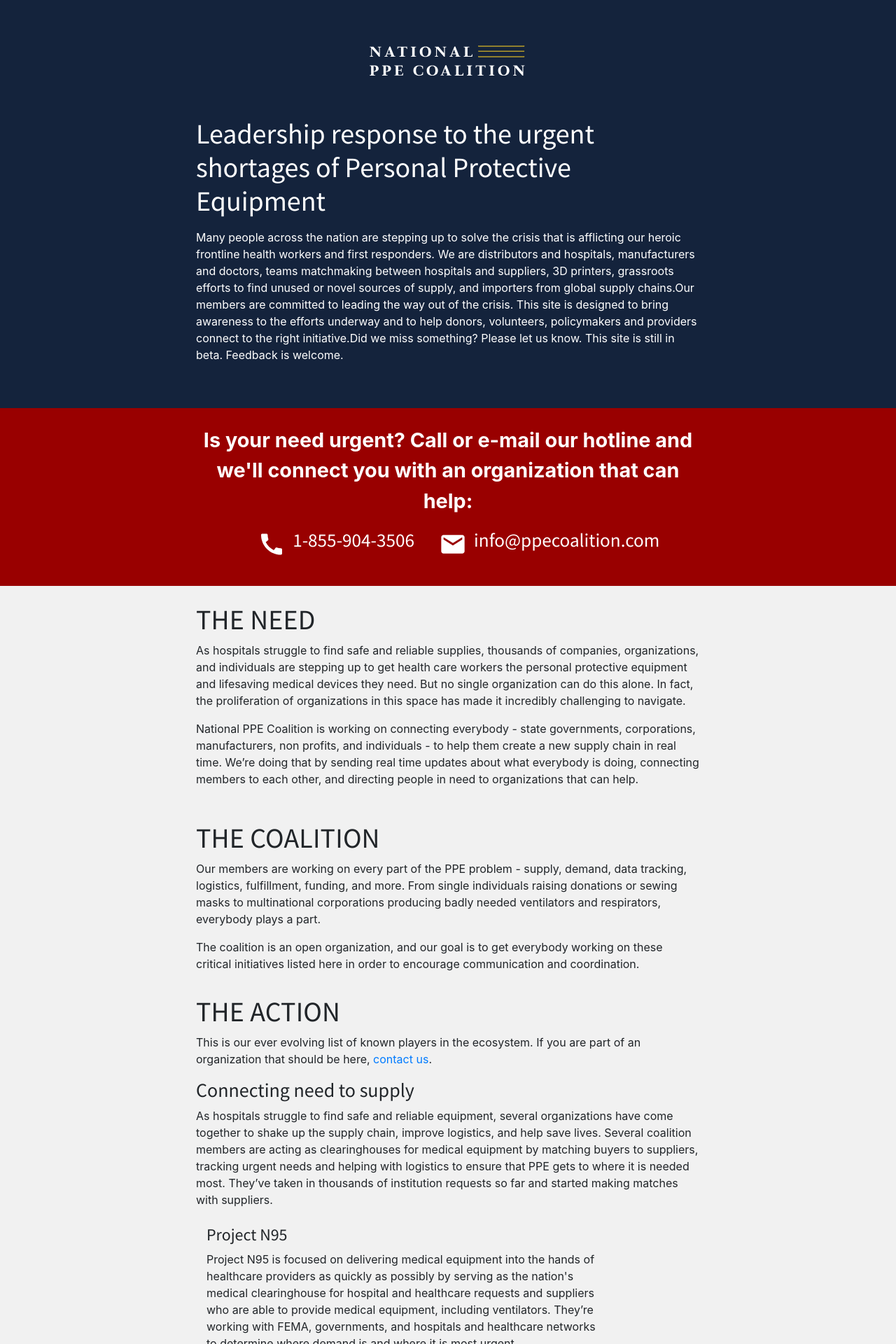
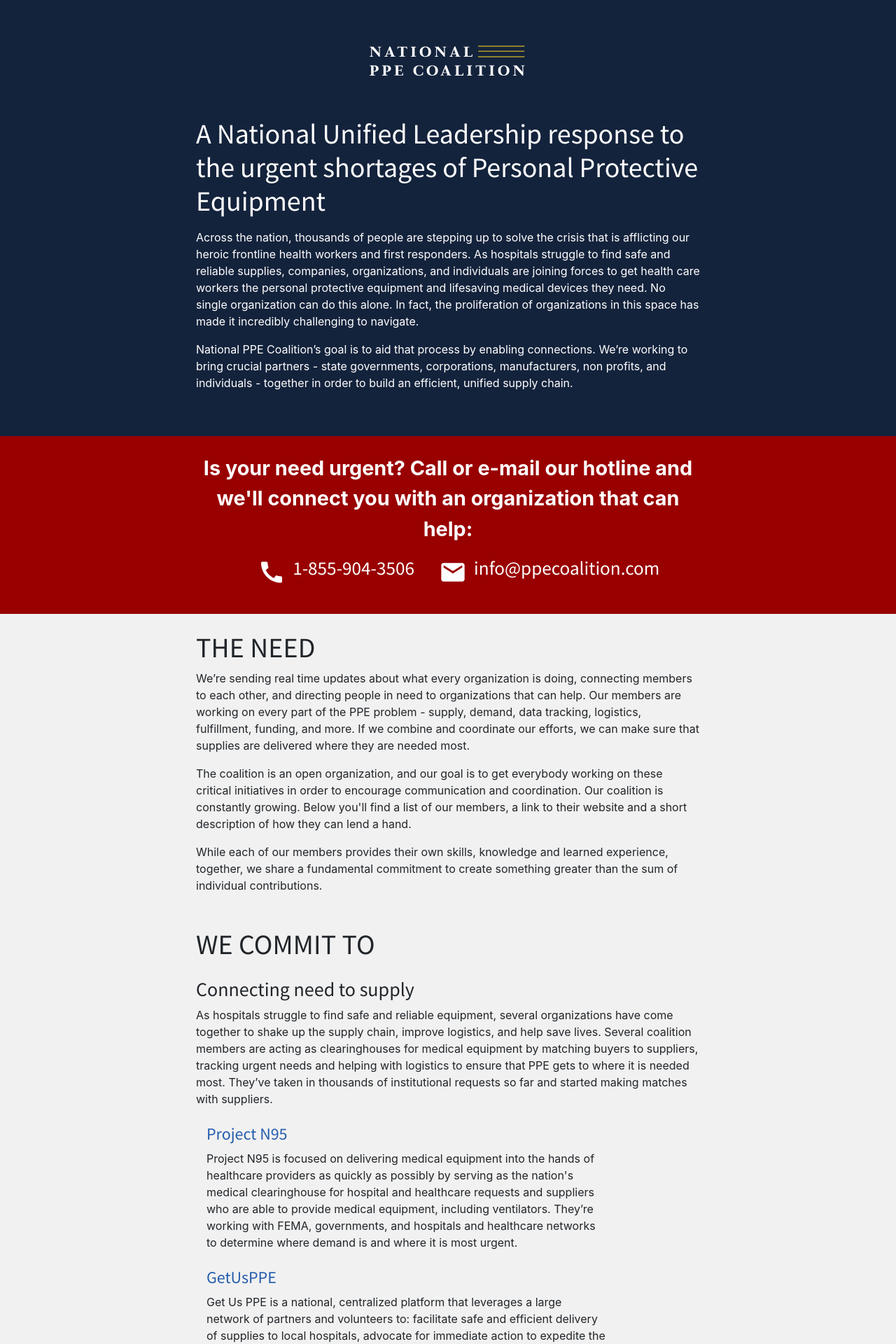
Before and after one commit to jdecaron/c19coalition, a Jekyll site: the page built from pages/index.html, in a window 1280 px wide. Shown: the top 1920 px of the page at 70% size. Built offline with Jekyll 4.4.1, drawn with Linux system fonts in a browser that asks for light colours; some of the changed text lies outside the part shown.

Commit message:
new copy changes

```diff
--- a/assets/style.scss
+++ b/assets/style.scss
@@ -119,6 +119,10 @@
 
   h4 {
     margin-top: 1.5rem;
+
+    a {
+      color: #255dad;
+    }
   }
 }
 .section-intro {
--- a/pages/index.html
+++ b/pages/index.html
@@ -12,17 +12,20 @@
         </h1>
         <p>
           <h1>
-            Leadership response to the urgent shortages of Personal Protective Equipment
+            A National Unified Leadership response to the urgent shortages of Personal Protective Equipment
           </h1>
         </p>
         <p>
-          Many people across the nation are stepping up to solve the crisis that is afflicting our heroic frontline
-          health workers and first responders. We are distributors and hospitals, manufacturers and doctors, teams
-          matchmaking between hospitals and suppliers, 3D printers, grassroots efforts to find unused or novel sources
-          of supply, and importers from global supply chains.Our members are committed to leading the way out of the
-          crisis. This site is designed to bring awareness to the efforts underway and to help donors, volunteers,
-          policymakers and providers connect to the right initiative.Did we miss something? Please let us know. This
-          site is still in beta. Feedback is welcome. </p>
+          Across the nation, thousands of people are stepping up to solve the crisis that is afflicting our heroic
+          frontline health workers and first responders. As hospitals struggle to find safe and reliable supplies,
+          companies, organizations, and individuals are joining forces to get health care workers the personal
+          protective equipment and lifesaving medical devices they need. No single organization can do this alone. In
+          fact, the proliferation of organizations in this space has made it incredibly challenging to navigate.
+        </p>
+        <p>
+          National PPE Coalition’s goal is to aid that process by enabling connections. We’re working to bring crucial
+          partners - state governments, corporations, manufacturers, non profits, and individuals - together in order to
+          build an efficient, unified supply chain.
         </p>
       </div>
     </div>
@@ -69,111 +72,112 @@
       <div class="col-12 my-4">
         <h2>The Need</h2>
         <p>
-          As hospitals struggle to find safe and reliable supplies, thousands of companies, organizations, and
-          individuals are stepping up to get health care workers the personal protective equipment and lifesaving
-          medical devices they need. But no single organization can do this alone. In fact, the proliferation of
-          organizations in this space has made it incredibly challenging to navigate.
+          We’re sending real time updates about what every organization is doing, connecting members to each other, and
+          directing people in need to organizations that can help. Our members are working on every part of the PPE
+          problem - supply, demand, data tracking, logistics, fulfillment, funding, and more. If we combine and
+          coordinate our efforts, we can make sure that supplies are delivered where they are needed most.
+
         </p>
         <p>
-          National PPE Coalition is working on connecting everybody - state governments, corporations, manufacturers,
-          non profits, and individuals - to help them create a new supply chain in real time. We’re doing that by
-          sending real time updates about what everybody is doing, connecting members to each other, and directing
-          people in need to organizations that can help.
+          The coalition is an open organization, and our goal is to get everybody working on these critical initiatives
+          in order to encourage communication and coordination. Our coalition is constantly growing. Below you'll find a
+          list of our members, a link to their website and a short description of how they can lend a hand.
+        </p>
+        <p>
+          While each of our members provides their own skills, knowledge and learned experience, together, we share a
+          fundamental commitment to create something greater than the sum of individual contributions.
         </p>
       </div>
 
       <div class="col-12 my-2">
-        <h2>The Coalition</h2>
-        <p>
-          Our members are working on every part of the PPE problem - supply, demand, data tracking, logistics, fulfillment, funding, and more. From single individuals raising donations or sewing masks to multinational corporations producing badly needed ventilators and respirators, everybody plays a part.
-        </p>
-        <p>
-          The coalition is an open organization, and our goal is to get everybody working on these critical initiatives listed here in order to encourage communication and coordination.
-        </p>
+        <h2>We commit to</h2>
       </div>
 
       <div class="col-12 my-2">
-        <h2>The Action</h2>
-        <p>This is our ever evolving list of known players in the ecosystem. If you are part of an organization that
-          should be here, <a href="mailto:info@ppecoalition.org">contact us</a>.
-        </p>
-
         <h3>Connecting need to supply</h3>
         <p>
           As hospitals struggle to find safe and reliable equipment, several organizations have come together to shake
           up the supply chain, improve logistics, and help save lives. Several coalition members are acting as
           clearinghouses for medical equipment by matching buyers to suppliers, tracking urgent needs and helping with
-          logistics to ensure that PPE gets to where it is needed most. They’ve taken in thousands of institution
+          logistics to ensure that PPE gets to where it is needed most. They’ve taken in thousands of institutional
           requests so far and started making matches with suppliers.
         </p>
 
         <div class="col-10 my-2">
-          <h4>Project N95</h4>
+          <h4><a href="https://www.projectn95.org/">Project N95</a></h4>
           <p>Project N95 is focused on delivering medical equipment into the hands of healthcare providers as quickly as
             possibly by serving as the nation's medical clearinghouse for hospital and healthcare requests and suppliers
             who are able to provide medical equipment, including ventilators. They’re working with FEMA, governments,
             and hospitals and healthcare networks to determine where demand is and where it is most urgent.</p>
 
-          <h4>GetUsPPE</h4>
+          <h4><a href="https://getusppe.org/">GetUsPPE</a></h4>
           <p>Get Us PPE is a national, centralized platform that leverages a large network of partners and volunteers
             to: facilitate safe and efficient delivery of supplies to local hospitals, advocate for immediate action to
             expedite the manufacture of medical PPE nationwide and unite the maker community to validate and share PPE
             designs that can be printed and assembled locally. It is a collaboration between physicians and medical
             researchers on the frontlines of the COVID-19 pandemic, engineers, scientists and programmers.</p>
 
-          <h4>PPE Link</h4>
+          <h4><a href="https://ppelink.wordpress.com/">PPE Link</a></h4>
           <p>PPE Link is working to collect and connect donations of standard PPE (not homemade) from local communities
             of academic and industry STEM labs as well as any other institutions or companies that use PPE in their
             operations to help provide a short-term stopgap by donating their local hospitals with supplies until
             national efforts are able to compensate.</p>
 
-          <h4>Masks For Docs</h4>
+          <h4><a href="https://masksfordocs.com/">Masks For Docs</a></h4>
           <p>Masks for Docs is focused exclusively on providing protective masks to health care workers. They are
             collecting masks and have volunteers making and printing masks, and are building a resource to match
             supplies with hospitals in need and distribute them.</p>
 
-          <h4>Operation Masks</h4>
+          <h4><a href="https://operationmasks.org/">Operation Masks</a></h4>
           <p>Operation Masks has partnered with logistics experts to get masks, gloves and other PPE from payment to
             factory procurement to shipping to ground delivery to hospitals.</p>
 
-          <h4>Help Hospitals</h4>
-          <p>Help Hospitals is working to catalog hospitals and their supply needs in order to connect with the
-            appropriate donations of PPE.</p>
-
-          <h4>Harbor Freight</h4>
+          <h4><a href="https://www.harborfreight.com/">Harbor Freight</a></h4>
           <p>Harbor Freight is shipping more than 44 million pairs of nitrile gloves and hundreds of thousands of masks
             and face shields to hospitals in over 1,000 communities that requested them directly. </p>
 
-          <h4>So You Want To Help with PPE</h4>
+          <h4><a href="https://docs.google.com/document/d/1os3YJtmbeqSp2i8BEUSqJxp9oBTIy0CIC2mLMNV26oc/edit">So You Want
+              To Help with PPE</a></h4>
           <p>A list of resources for helping with the shortage of PPE, including places to donate and volunteer, plans
             and specs for sewing, 3D printing and donating masks, ways to request masks and face shields, answers to
             frequently asked questions about making masks and other ways to help both regionally and nationally</p>
 
-          <h4>Find the Masks</h4>
+          <h4><a href="https://findthemasks.com/">Find the Masks</a></h4>
           <p>Find the Masks has catalogued nationwide donation locations for PPE including surgical mask & N95 Masks,
             face shields, medical booties, safety goggles, gloves, kleenex, hand sanitizer, medical overalls, gowns, and
             advanced respirators (PAPR/CAPR/etc.). Filter by location or type of PPE.</p>
 
-          <h4>Mask Match</h4>
+          <h4><a href="https://www.mask-match.com/">Mask Match</a></h4>
           <p>Mask Match is a peer-to-peer matching site for direct shipping between those who have masks to donate and
             those who are in need.</p>
 
-          <h4>Get Them PPE</h4>
+          <h4><a href="https://www.getppe.me/">Get Them PPE</a></h4>
           <p>Get Them PEE is a crowdsourcing site built to help identify hospitals and other organizations that are
             severely undersupplied and in need of donations. Use the map to find out what items local hospitals are in
             need of and get contact info for each hospital to coordinate donations. There is also a separate form to
             submit hospital needs for inclusion. </p>
 
-          <h4>Worldwide Supply Chain Federation</h4>
+          <h4><a href="https://www.tnyscm.com/">Worldwide Supply Chain Federation</a></h4>
           <p>The Worldwide Supply Chain Federation is using its collective resources as a grassroots supply chain to
             source the most critical materials. It’s working with a number of government and private organizations to
             get everything where it is most needed, and to minimize random inquiries these groups need to vet and screen
             through.</p>
 
-          <h4>Mask Brigade</h4>
+          <h4><a href="https://www.fulllifecare.org/the-mask-brigade/">Mask Brigade</a></h4>
           <p>The goal of each Mask Brigade’s is to help local residents and small businesses donate their N95 masks to
             the local healthcare community. Volunteers will pick up donated N95 masks as well as any other PPE and take
             them to local hospitals. They also offer information on methods for direct donation.</p>
+
+          <h4><a href="https://www.ppeconnectpgh.com/">PPE Connect Pittsburgh</a></h4>
+          <p>PPE Connect Pittsburgh is connecting Pittsburgh area healthcare workers in need of PPE with those who have
+            and are willing to donate new, unused PPE, including N95 masks, gloves, isolation gowns, face shields and
+            goggles. They’re coordinating both donations and requests and will pick up supplies and arrange distribution
+            in partnership with local groups.</p>
+
+          <!--<h4>City of Seattle Protective Equipment Donation Site</h4>
+          <p>The donation site is providing a form to arrange a pick-up of unused supplies, including masks, wipes,
+            gowns, gloves, and ventilators, in unopened boxes or sealed packages. For unused but open supplies they’re
+            partnering with the Seattle Mask Brigade for pickup.</p>-->
         </div>
 
 
@@ -188,61 +192,92 @@
         </p>
 
         <div class="col-10 my-2">
-          <h4>The Mask Pros</h4>
+          <h4><a href="https://themaskpros.com/masks/">The Mask Pros</a></h4>
           <p>The Mask Pros provides free resources for making masks including sewing patterns, DIY instructional videos,
             and downloadable files for 3D-printed masks. It also includes general information about surgical masks and
             N95 respirator masks</p>
 
-          <h4>FreeSewing</h4>
+          <h4><a href="https://freesewing.org/">FreeSewing</a></h4>
           <p>FreeSewing is an open source platform for made-to-measure sewing patterns. They’re providing several
             different facemask patterns on PDF and an instructional video that shows how to make them.</p>
 
-          <h4>Rosie Sews</h4>
+          <h4><a href="https://rosiesews.org/">Rosie Sews</a></h4>
           <p>Rosie Sews is providing patterns for sewing face masks as well as coordinating the efforts of seamstresses,
             makers and manufacturers to make masks and other supplies for use by medical professionals, at-risk
             community members and essential workers. They’re also working on converting maker spaces across the nation
             into supply production sites.</p>
 
-          <h4>Nineteenth Amendment (N.A. bld): Make A Mask</h4>
+          <h4><a href="https://www.nabld.com/">Nineteenth Amendment (N.A. bld): Make A Mask</a></h4>
           <p>Make A Mask is providing a tech kit with a free fabric face mask template, complete with digital pattern,
             suggested materials, and sourcing info for making masks at home. It’s also looking to partner with
             manufacturers to make masks, accepting donations and distributing masks. </p>
 
-          <h4>Million Mask Challenge</h4>
+          <h4><a href="https://www.providence.org/lp/100m-masks">Million Mask Challenge</a></h4>
           <p>Million Mask Challenge is providing protective face mask patterns, hygiene protocol and mailing
             instructions for finished masks. They’re also offering an N95 trade in program so non-medical professionals
             who have N95's can trade them in for the masks created from the organization’s specs, which they will then
             send to the doctors.</p>
 
-          <h4>Operation We Can Sew It!</h4>
+          <h4><a href="https://operationwecansewit.com/">Operation We Can Sew It!</a></h4>
             <p>Operation We Can Sew It! is providing a cloth mask design approved by Saint Joseph Hospital in Denver, CO
               and SCL Health facilities. All masks made to the specifications of our pattern will be accepted at these
               facilities and may be elsewhere but this should be approved beforehand.</p>
 
-          <h4>Massachusetts Life Sciences Emergency Supply Hub</h4>
-          <p>Massachusetts Life Sciences Emergency Supply Hub is helping coordinate efforts to bring additional supplies
+            <h4><a
+                href="https://www.massbio.org/news/blog/calling-on-all-life-sciences-and-healthcare-organizations-to-donate-supplies-to-fight-covid-19-151858">Massachusetts
+                Life Sciences Emergency Supply Hub</a></h4>
+            <p>Massachusetts Life Sciences Emergency Supply Hub is helping coordinate efforts to bring additional
+              supplies
               and resources to Massachusetts healthcare institutions. They’re asking life sciences and healthcare
               organizations to consider how they may be able to help, specifically by donating lab, testing, and
               diagnostics supplies, personal protection equipment (PPE), and medical and scientific expertise needed to
               combat COVID-19.</p>
 
-          <h4>Massachusetts COVID-19 Manufacturing Capacity Index</h4>
-          <p>As part of a coordinated response between academic, industry, and government, the Massachusetts COVID-19
-            Manufacturing Capacity Index team is indexing the Commonwealth's manufacturing capacity to produce
-            critically-needed components. Organizations NOT located within the State of MA can also complete the form,
-            and the information will be used for coordinating efforts between other state and federal initiatives.</p>
+            <h4><a href="https://www.promedica.org/pages/home.aspx">Promedica Health Direct</a></h4>
+            <p>Promedica Health Direct is providing instructions and patterns for sewing masks and has organized for
+              drop-offs and pickups in its various locations in Ohio and Michigan. Surgical sheeting and elastic for
+              creating masks can be picked up at drop off locations as available.</p>
         </div>
 
-        <h3 class="my-4">Paying for everything</h3>
+        <h3 class="my-4">Coordinating Financial Support</h3>
         <p>Foundations and nonprofits are stepping up to get healthcare workers the equipment they need to fight
           COVID-19 by floating capital and raising funds from individual donors. Several coalition members are raising
           significant sums to purchase large supplies of PPE and distribute them to hospital systems that are most in
-          need. Some of our individual members are running GoFundMe campaigns to aggregate small donors and make a big
-          difference.
+          need.
         </p>
 
         <div class="col-10 my-2">
+          <h4><a href="https://helena.org/">Helena.org</a></h4>
+          <p>Helena is a 501c3 organization that is acting as risk capital to help finance purchases of critical PPE and
+            other equipment.</p>
 
+          <h4><a href="https://charity.gofundme.com/o/en/campaign/help-feed-the-frontline-fighting-covid-19">Help Feed the Frontline</a></h4>
+          <p>Help Feed the Frontline is raising the required funding to feed healthcare workers in Los Angeles a
+            nutritious lunch and dinner for as long as this crisis lasts. They’re working in partnership with José
+            Andrés and World Central Kitchen</p>
+
+          <h4><a href="https://thriveglobal.com/categories/first-responders-first/">First Responders Fund</a></h4>
+          <p>Thrive Global’s FirstRespondersFirst, in partnership with the Entertainment Industry Foundation, is raising
+            donations to provide essential supplies, equipment and resources for protecting frontline healthcare workers
+            and their patients.</p>
+
+          <h4><a href="https://www.gofundme.com/f/nurses-ppe-supplies">N95 Mask & PPE Supplies for the Frontline</a></h4>
+          <p>The Society of Nurse Scientists Innovators Entrepreneurs & Leaders (SONSIEL) has launched SHARE (Strengthen
+            Healthcare Ability to Respond to Emergencies), an urgent call-to-action to move supplies of PPE, including
+            vital respirator masks, to healthcare providers on the frontline. This campaign is raising funds to purchase
+            N95 masks directly and donate them to the frontline healthcare staff across the country.</p>
+
+          <h4><a href="https://www.gofundme.com/f/help-us-purchase-needed-ppe-gear-for-hospitals">Help Us Purchase Needed PPE Gear</a></h4>
+          <p>This fund supports the purchase of nitrile gloves, latex gloves, hospital gowns/isolation gowns, N95 masks,
+            surgical masks, face shields, and more, ordered directly from manufacturers in China. These items will be
+            largely directed to Providence Everett in Washington State, with remaining items going to anyone who fills
+            out a request form.</p>
+
+          <h4><a href="https://www.gofundme.com/f/surgical-masks-for-hospitals-in-need">Surgical Masks for Hospitals in Need</a></h4>
+          <p>This campaign’s focus is to function as a “gap filler” for hospitals in dire need of PPE while they wait
+            for large orders to arrive. It purchases small batches (400-800 pieces) of both surgical and KN95 masks, and
+            ships directly to hospitals via Fed Ex International Priority. Supplies shipped in small batches are not
+            held up in customs and reach their destination in 5 to 6 days.</p>
         </div>
 
         <h3 class="my-4">Providing data</h3>
@@ -250,11 +285,26 @@
           families. Coalition members are helping you stay safe by slowing the spread of the virus and misinformation at
           the same time. These groups are doing everything from providing guidelines for reducing the burden on the
           health care system to helping folks understand social distancing to showing individuals the proper uses of
-          protective equipment.</p>
+          protective equipment.
+        </p>
 
         <div class="col-10 my-2">
+          <!--<h4>Coronavirus Army</h4>
+          <p>Coronavirusarmy serves as a gathering place for those looking for: a virus outbreak tracker; a
+            self-quarantine room locator; ways to help doctors, hospitals and medical workers with special requests;
+            ways to join the caretaking community; advocating for various policy changes for workers during the
+            pandemic.</p>-->
+        </div>
+
 
       </div>
+
+      <div class="col-10 my-2">
+        <p>By coordinating all emergency PPE crisis efforts, we not only minimize the risk of misdirecting critical
+          supplies to places that may need them less urgently, but increase their individual power exponentially.
+          Working
+          together, the PPE Coalition members are working together to ensure that every shipment of PPE sent is a
+          life-saving shipment.</p>
       </div>
     </div>
   </div>
```
Lines whose indentation alone changed are shown as unchanged.
